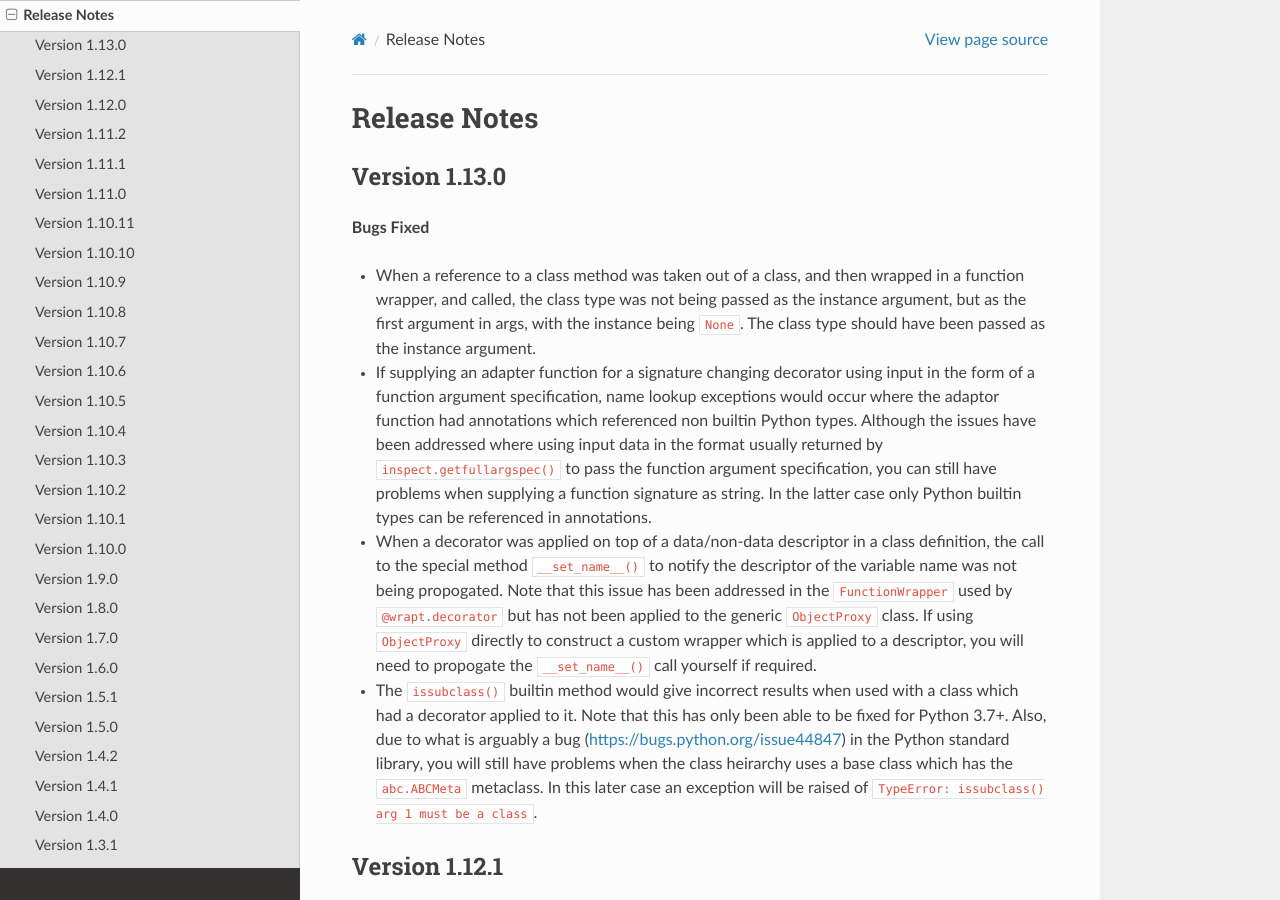
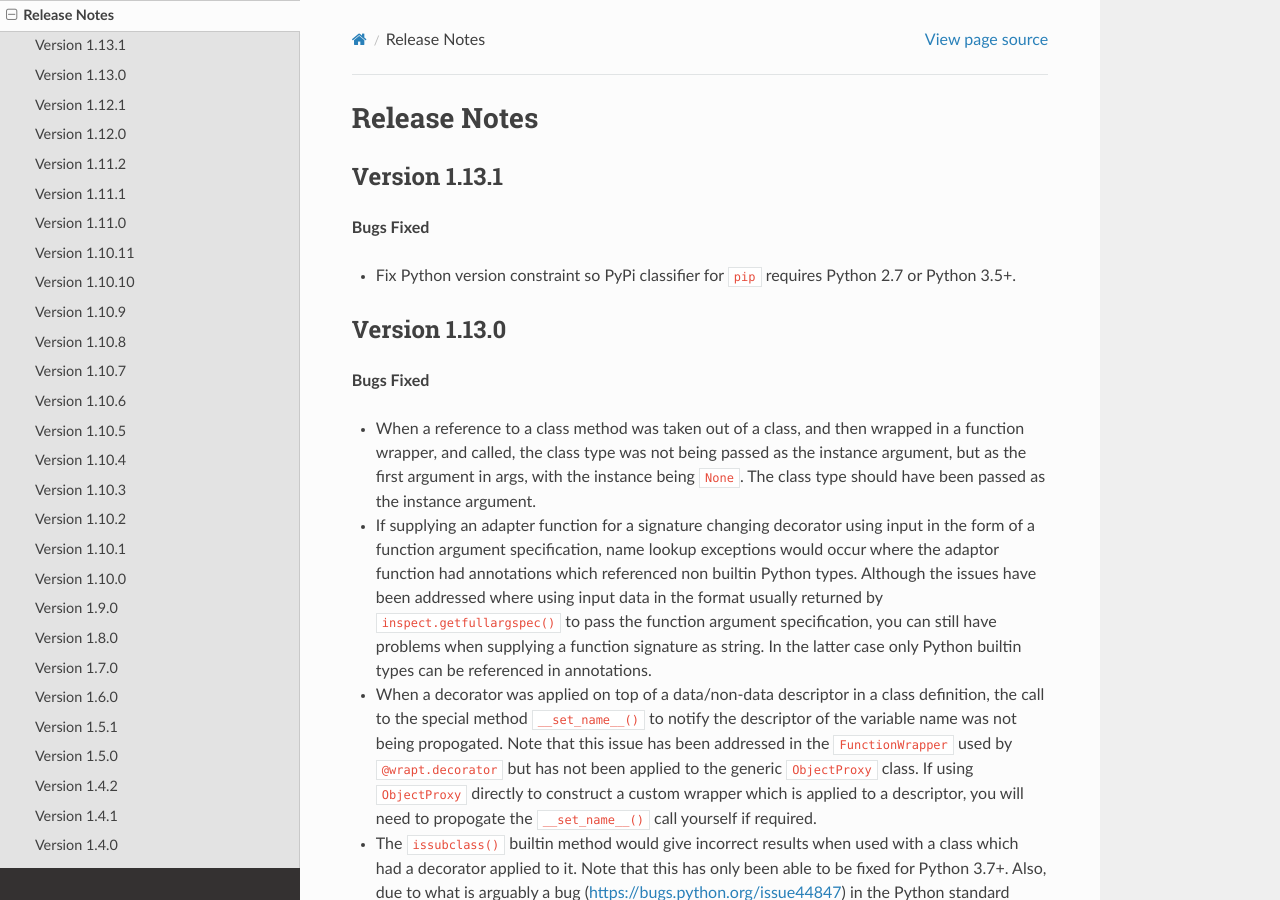
Before and after one commit to GrahamDumpleton/wrapt, a Sphinx documentation site: the page built from docs/changes.rst, in a window 1280 px wide and 900 px high. Built offline with Sphinx 7.4.7 and the Read the Docs theme 2.0.0, drawn with Linux system fonts in a browser that asks for light colours.

Commit message:
Fix Python version constraint for pip installs via PyPi.

```diff
--- a/docs/changes.rst
+++ b/docs/changes.rst
@@ -1,5 +1,13 @@
 Release Notes
 =============
+
+Version 1.13.1
+--------------
+
+**Bugs Fixed**
+
+* Fix Python version constraint so PyPi classifier for ``pip`` requires
+  Python 2.7 or Python 3.5+.
 
 Version 1.13.0
 --------------
--- a/setup.cfg
+++ b/setup.cfg
@@ -34,7 +34,7 @@ project_urls =
 
 [options]
 zip_safe = false
-python_requires = >= 2.7, != 3.0.*, != 3.1.*, != 3.2.*
+python_requires = >= 2.7, != 3.0.*, != 3.1.*, != 3.2.*, != 3.3.*, != 3.4.*
 packages = find:
 package_dir =
     =src
```
